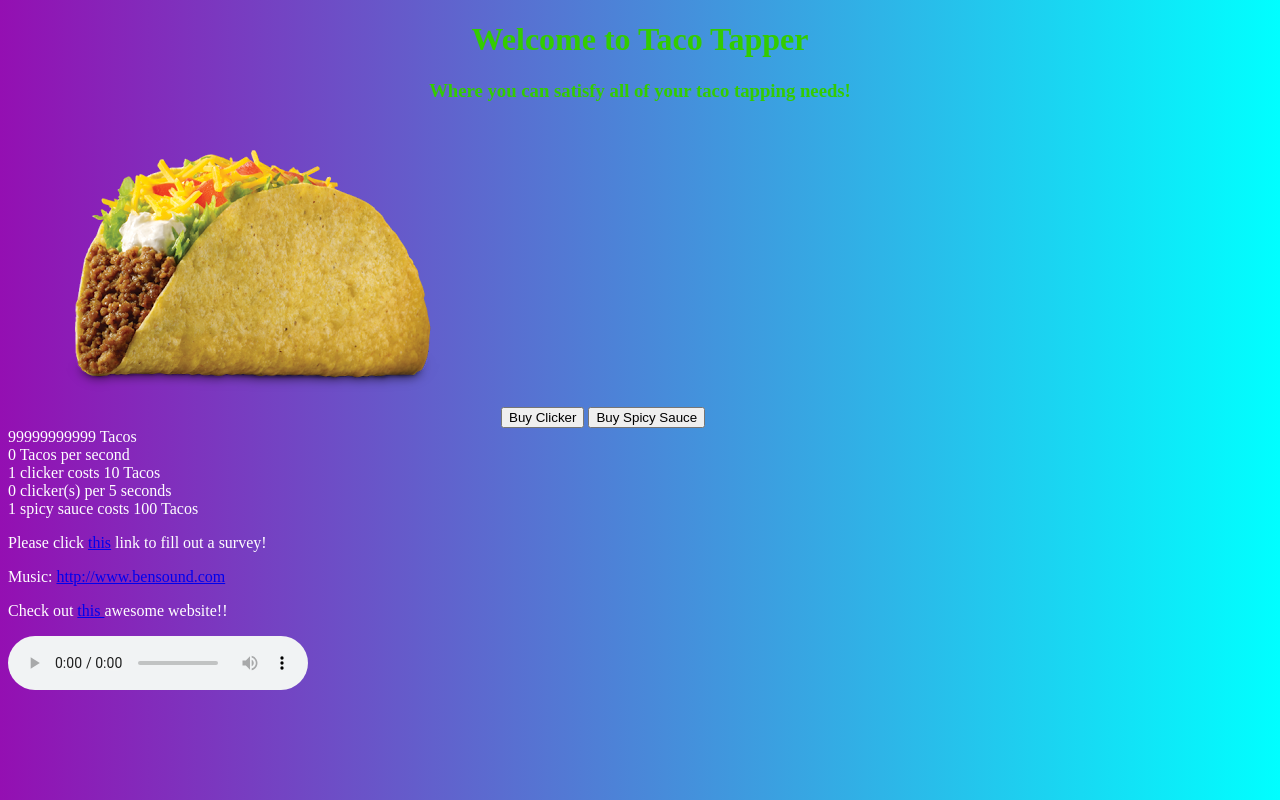
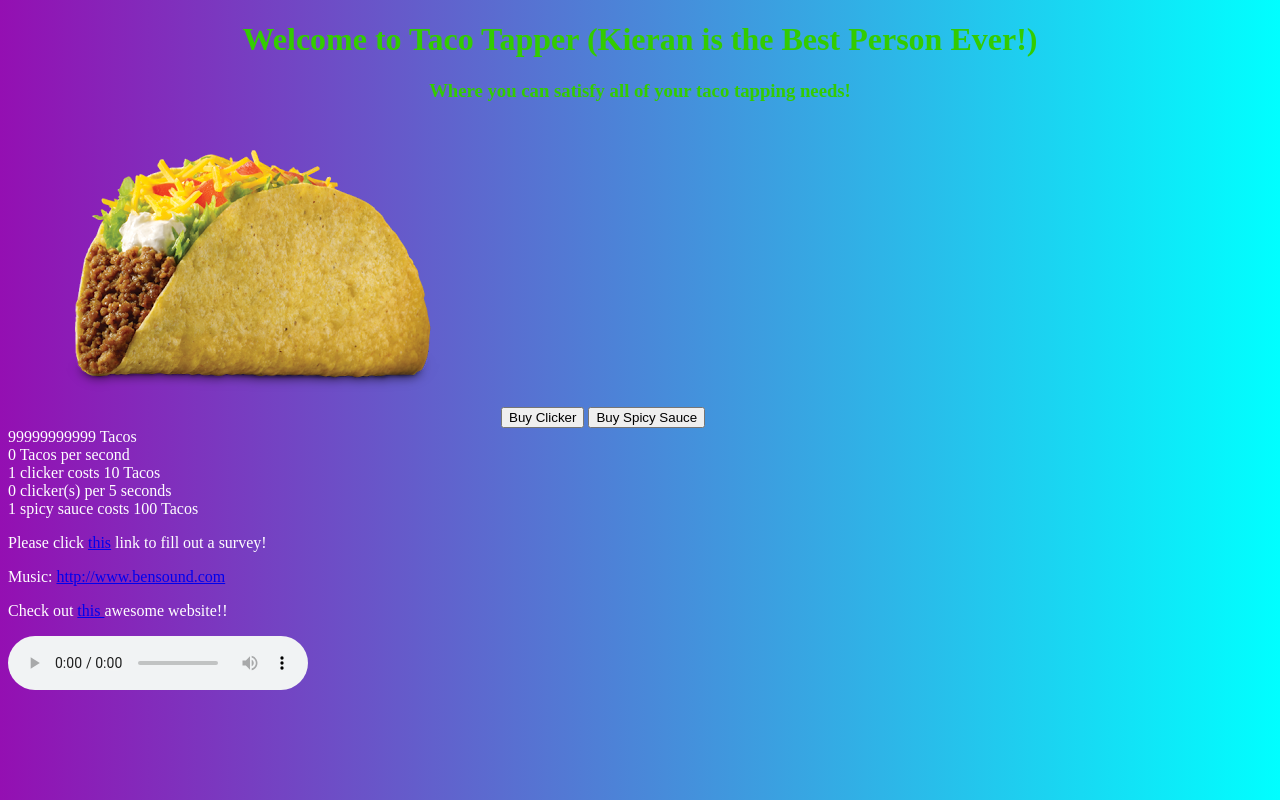
Before and after one commit to hayjame/hayjame.github.io, a plain HTML site: page index.html in a window 1280 px wide. Drawn offline with Linux system fonts and the light colour scheme.

Commit message:
Yes he is!

```diff
--- a/index.html
+++ b/index.html
@@ -10,7 +10,7 @@
 	</head>
 <body>
 
-	<h1>Welcome to Taco Tapper</h1>
+	<h1>Welcome to Taco Tapper (Kieran is the Best Person Ever!)</h1>
 <h3>Where you can satisfy all of your taco tapping needs!</h3>
    <img id="taco" src="Taco.PNG" onClick="gainTacos()">
 	<button id="perSecondButton" onClick="perSecond()">Buy Clicker</button>
```
